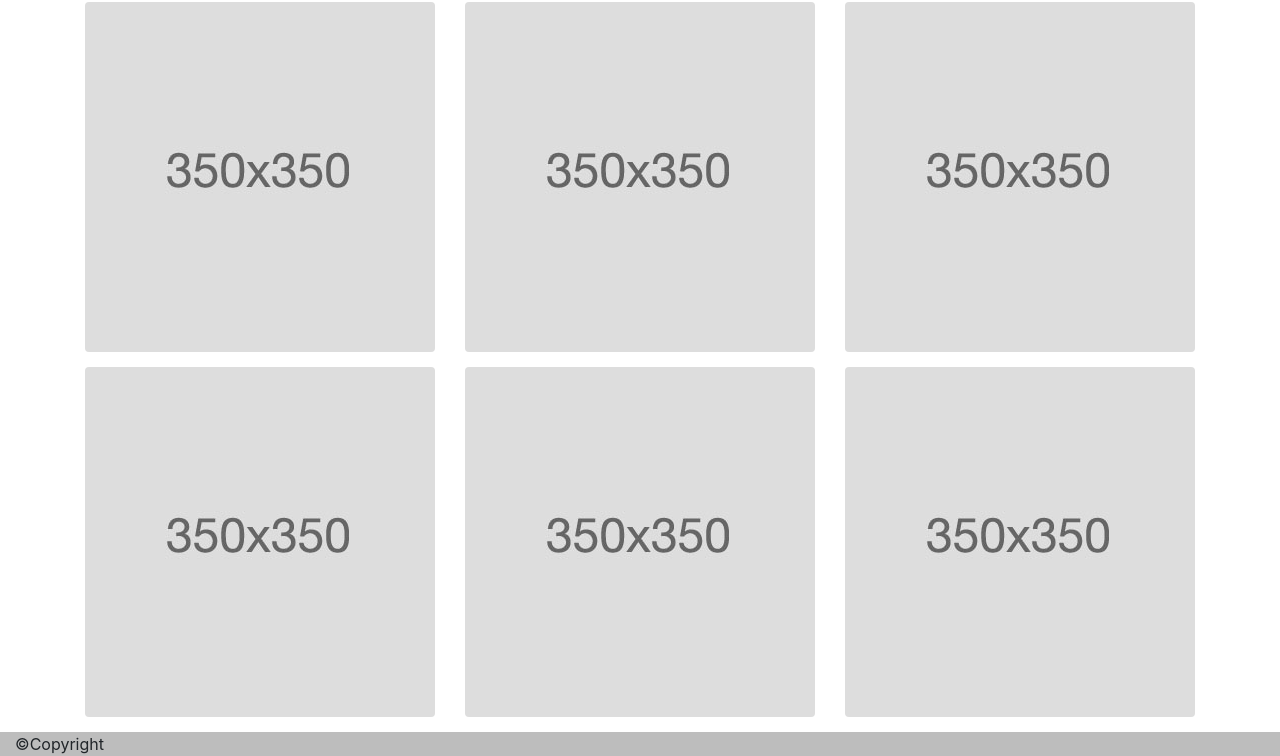
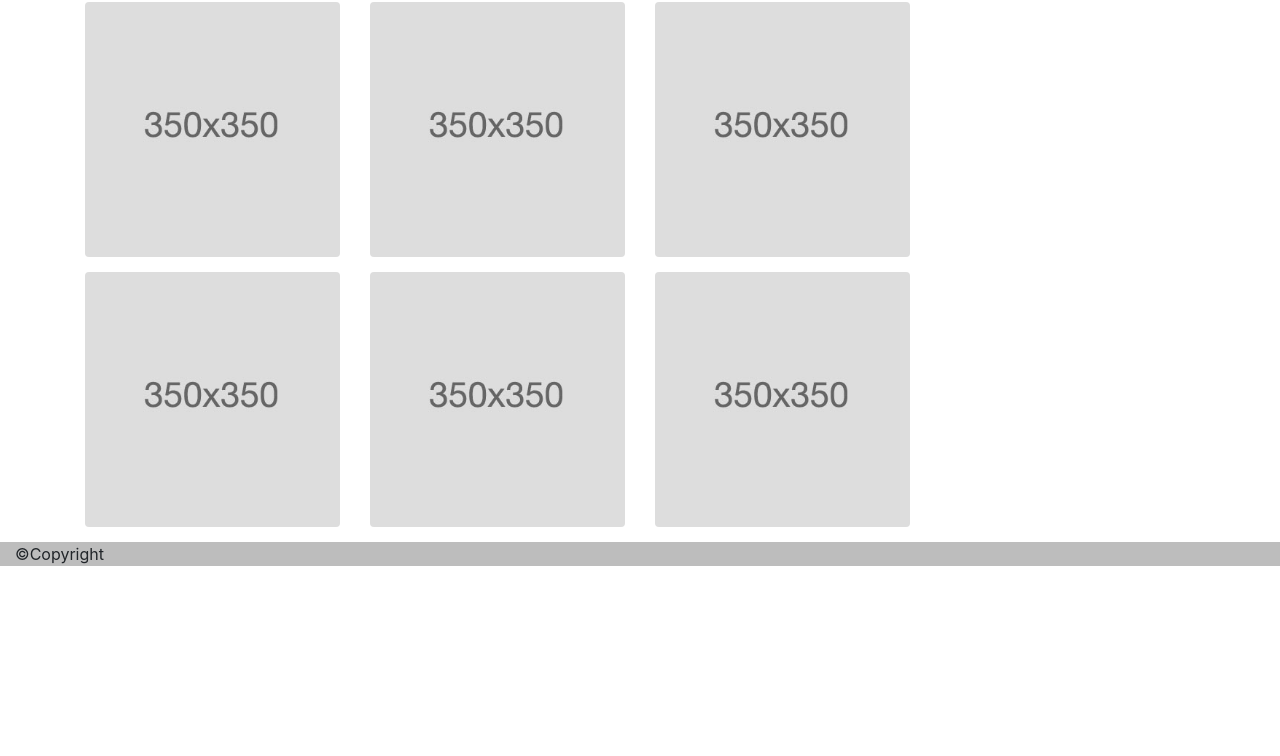
Before and after one commit to JonathanAlvar/Hi--Nice-to-meet-me-, a plain HTML site: page portfolio.html in a window 1280 px wide. Shown: the part 128-884 px from the top of the page. After the commit the page ends 800 px from the top, so only its background shows below. Drawn offline with nearby package versions, Linux system fonts and the light colour scheme.

Commit message:
added project description to readme and included responive layout to index and portfolio

```diff
--- a/portfolio.html
+++ b/portfolio.html
@@ -32,25 +32,25 @@
 
         <main class="container">
             <div class="row">
-                <div class="col-sm">
+                <div class="col-sm-6 col-md-4 col-lg-3">
                       <img src="350x350.jpg" alt="Place holder image" class="img-fluid rounded">
                 </div>
-                <div class="col-sm">
+                <div class="col-sm-6 col-md-4 col-lg-3">
                       <img src="350x350.jpg" alt="Place holder image" class="img-fluid rounded">
                 </div>
-                <div class="col-sm">
+                <div class="col-sm-6 col-md-4 col-lg-3">
                       <img src="350x350.jpg" alt="Place holder image" class="img-fluid rounded">
                 </div>
             </div>
 
             <div class="row">
-                <div class="col-sm">
+                <div class="col-sm-6 col-md-4 col-lg-3">
                     <img src="350x350.jpg" alt="Place holder image" class="img-fluid rounded">
                 </div>
-                <div class="col-sm">
+                <div class="col-sm-6 col-md-4 col-lg-3">
                     <img src="350x350.jpg" alt="Place holder image" class="img-fluid rounded">
                 </div>
-                <div class="col-sm">
+                <div class="col-sm-6 col-md-4 col-lg-3">
                     <img src="350x350.jpg" alt="Place holder image" class="img-fluid rounded">
                 </div>
             </div>
```
Also changed, not shown: index.html (+17 -7 lines), 1 other file.
